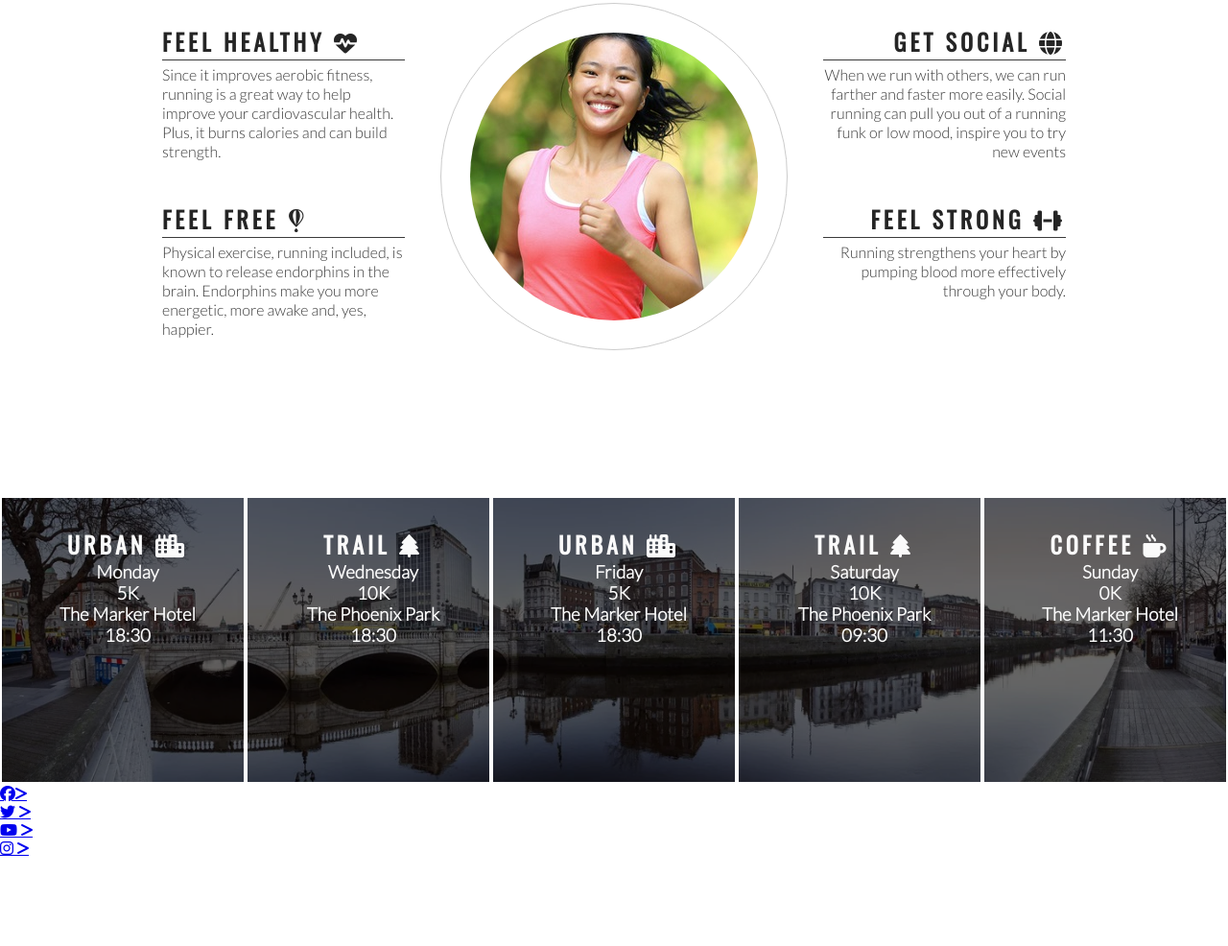
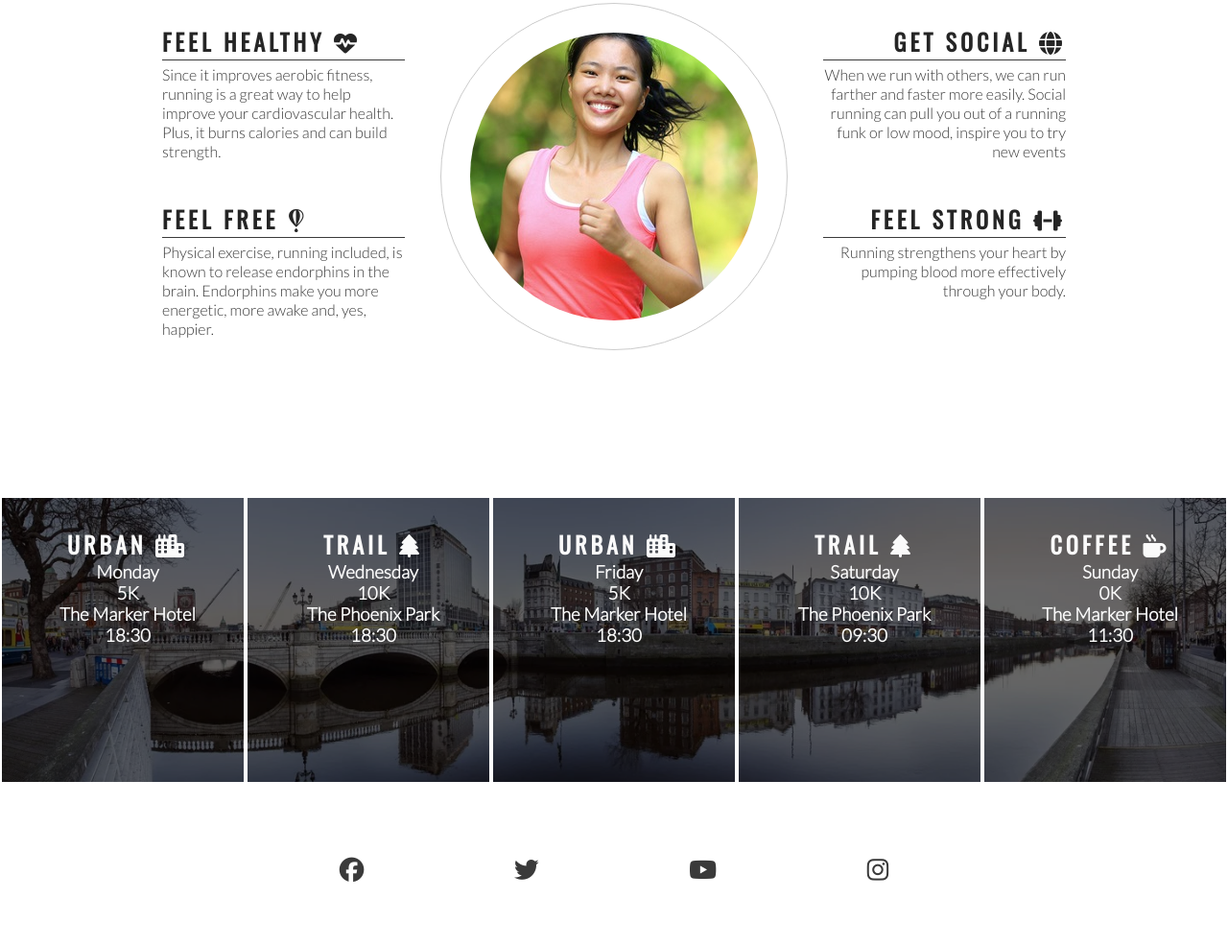
Before and after one commit to Sinha5714/love-running, a plain HTML site: page index.html in a window 1280 px wide. Shown: the part 778-1764 px from the top of the page at 96% size. Before the commit the page ends 1671 px from the top, so only its background shows below. Drawn offline with nearby package versions, Linux system fonts and the light colour scheme.

Commit message:
Add social media links and icons in footer

```diff
--- a/assets/css/style.css
+++ b/assets/css/style.css
@@ -172,3 +172,20 @@ hr{
 #times h2{
     color: #fafafa;
 }
+footer {
+    height: 150px;
+}
+.social-networks {
+    text-align: center;
+}
+.social-networks > li {
+    display: inline;
+}
+
+.social-networks i {
+    font-size: 160%;
+    margin: 1%;
+    padding: 5%;
+    color: #3a3a3a;
+
+}
--- a/index.html
+++ b/index.html
@@ -116,22 +116,22 @@
         </div>
     </section>
     <footer>
-        <ul>
+        <ul class="social-networks">
             <li>
                 <a href="http://facebook.com" target="_blank" rel="noopener"
-                aria-label="visit our Facebook page(opens in a new tab)" <i class="fa-brands fa-facebook"></i>></a>
+                aria-label="visit our Facebook page(opens in a new tab)" ><i class="fa-brands fa-facebook"></i></a>
             </li>
             <li>
                 <a href="http://twitter.com" target="_blank" rel="noopener"
-                aria-label="visit our Twitter page(opens in a new tab)" <i class="fa-brands fa-twitter"></i> ></a>
+                aria-label="visit our Twitter page(opens in a new tab)"> <i class="fa-brands fa-twitter"></i></a>
             </li>
             <li>
                 <a href="http://youtube.com" target="_blank" rel="noopener"
-                aria-label="visit our Youtube page(opens in a new tab)" <i class="fa-brands fa-youtube"></i> ></a>
+                aria-label="visit our Youtube page(opens in a new tab)" ><i class="fa-brands fa-youtube"></i></a>
             </li>
             <li>
                 <a href="http://instagram.com" target="_blank" rel="noopener"
-                aria-label="visit our Instagram page(opens in a new tab)" <i class="fa-brands fa-instagram"></i> ></a>
+                aria-label="visit our Instagram page(opens in a new tab)" ><i class="fa-brands fa-instagram"></i></a>
             </li>
         </ul>
     </footer>
```
